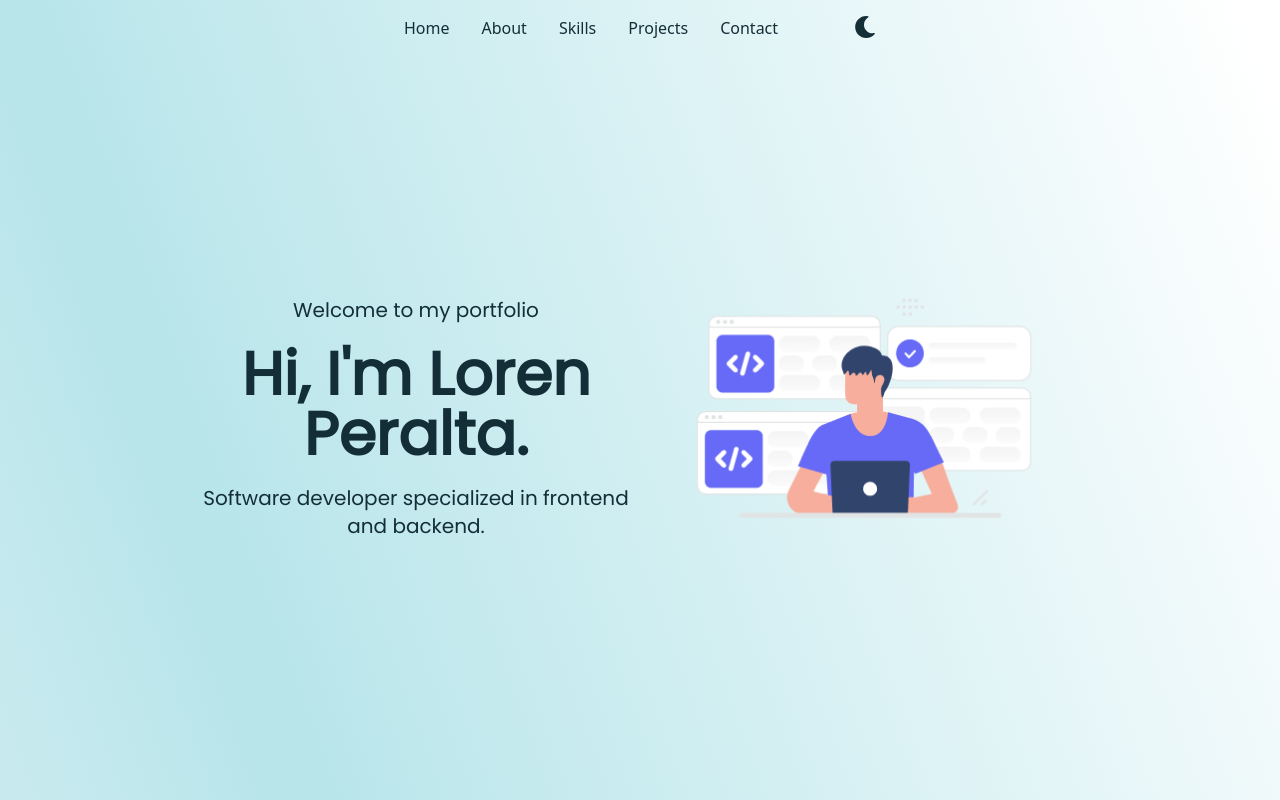
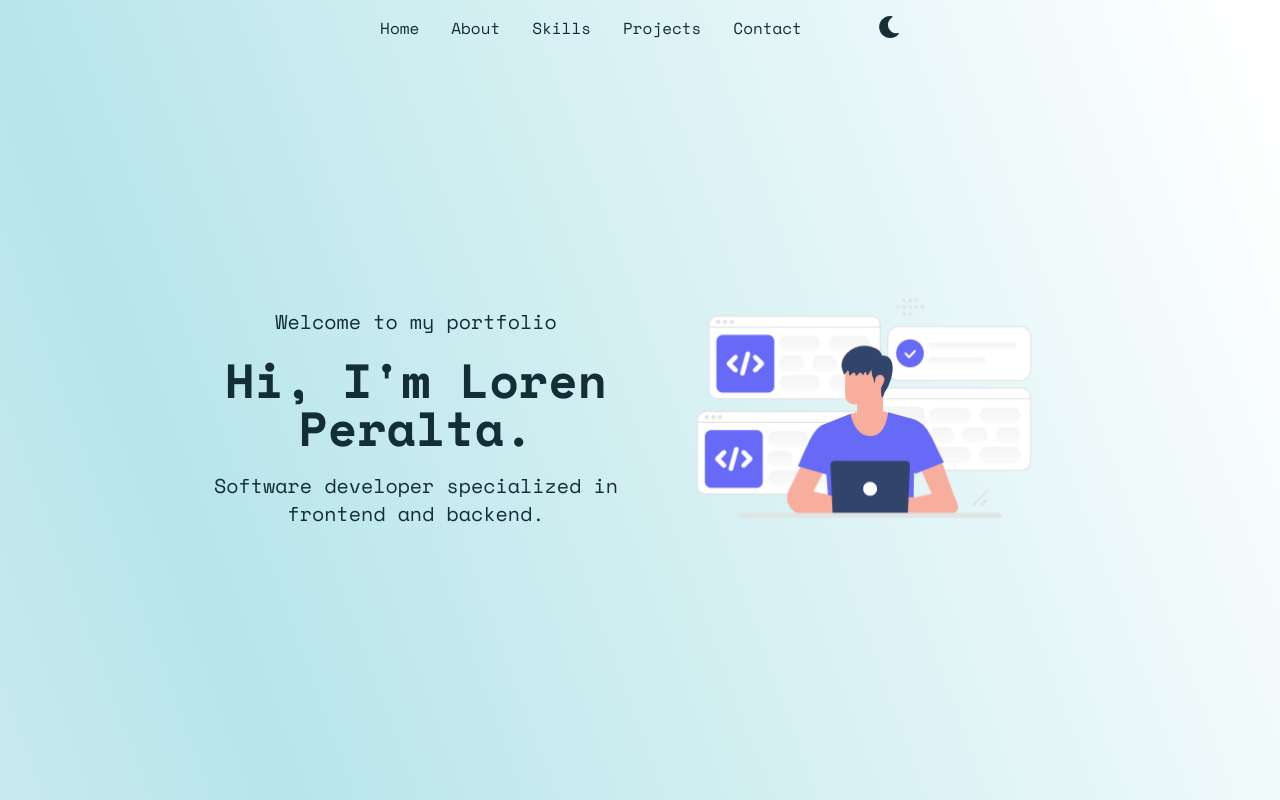
Before and after one commit to l0renperalta/portfolio, a React (Vite) app: page / in a window 1280 px wide. Shown: the top 800 px of the page. Built offline with nearby package versions, Linux system fonts and the light colour scheme; some icons are missing.

Commit message:
fix: font

```diff
--- a/index.html
+++ b/index.html
@@ -6,10 +6,11 @@
     <meta name="viewport" content="width=device-width, initial-scale=1.0" />
     <link rel="preconnect" href="https://fonts.googleapis.com" />
     <link rel="preconnect" href="https://fonts.gstatic.com" crossorigin />
-    <link
-      href="https://fonts.googleapis.com/css2?family=Oswald:wght@300&family=Poppins:wght@200;400&family=Questrial&family=Roboto:wght@300&display=swap"
-      rel="stylesheet"
-    />
+    <!-- <link -->
+    <!--   href="https://fonts.googleapis.com/css2?family=Oswald:wght@300&family=Poppins:wght@200;400&family=Questrial&family=Roboto:wght@300&display=swap" -->
+    <!--   rel="stylesheet" -->
+    <!-- /> -->
+    <link href="https://fonts.googleapis.com/css2?family=Poppins:wght@200;300;400&family=Space+Mono:wght@400;700&display=swap" rel="stylesheet">
     <link href="https://cdnjs.cloudflare.com/ajax/libs/flowbite/1.8.1/flowbite.min.css" rel="stylesheet" />
 
     <title>Vite + React</title>
--- a/src/App.jsx
+++ b/src/App.jsx
@@ -8,7 +8,7 @@ import Contact from './components/Contact';
 
 function App() {
   return (
-    <div className="w-[100%] lightBackground dark:darkBackground lightText darkText">
+    <div className="w-[100%] font-space-mono lightBackground dark:darkBackground lightText darkText">
       <Navbar />
       <Header />
       <About />
--- a/src/components/Contact.jsx
+++ b/src/components/Contact.jsx
@@ -56,7 +56,7 @@ const Contact = () => {
         <h1 className="text-3xl mb-16 font-bold text-center md:text-4xl" onClick={() => form.target.reset()}>
           {contact.title}
         </h1>
-        <div className="w-[75%] md:w-[50%] pb-20 md:pb-48 mx-auto grid sm:grid-cols-1 md:grid-cols-2 text-center content-center">
+        <div className="w-[75%] md:w-[70%] pb-20 md:pb-48 mx-auto grid sm:grid-cols-1 md:grid-cols-2 text-center content-center">
           <div>
             <img src={contactImg} alt="" className="w-auto" />
           </div>
--- a/src/components/Header.jsx
+++ b/src/components/Header.jsx
@@ -6,11 +6,11 @@ const Header = () => {
   const header = t('header', { returnObjects: true });
 
   return (
-    <header className="w-[100%] font-poppins">
+    <header className="w-[100%]">
       <div className="w-[70%] h-screen pb-24 mx-auto grid sm:grid-cols-1 md:grid-cols-2 text-center content-center">
         <div className="flex flex-col items-center justify-center">
           <p className="mt-5 font-normal md:text-xl">{header[0]}</p>
-          <h1 className="my-5 font-bold text-3xl md:text-6xl">{header[1]}</h1>
+          <h1 className="my-5 font-bold text-3xl md:text-5xl">{header[1]}</h1>
           <h3 className="font-normal md:text-xl">{header[2]}</h3>
         </div>
         <div>
--- a/tailwind.config.js
+++ b/tailwind.config.js
@@ -39,7 +39,8 @@ export default {
       },
     },
     fontFamily: {
-      poppins: ['Poppins'],
+      'poppins': ['Poppins'],
+      'space-mono': ['Space Mono'],
     },
   },
   plugins: [],
```
